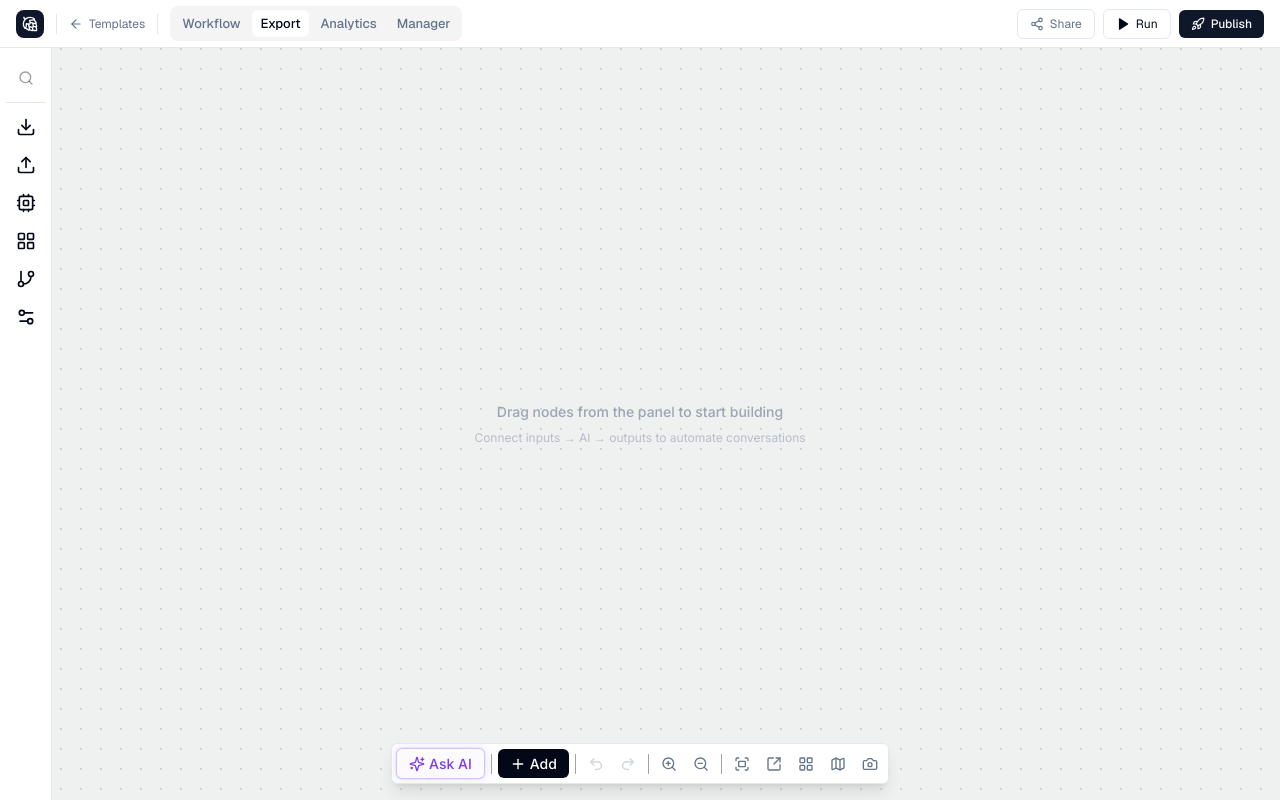
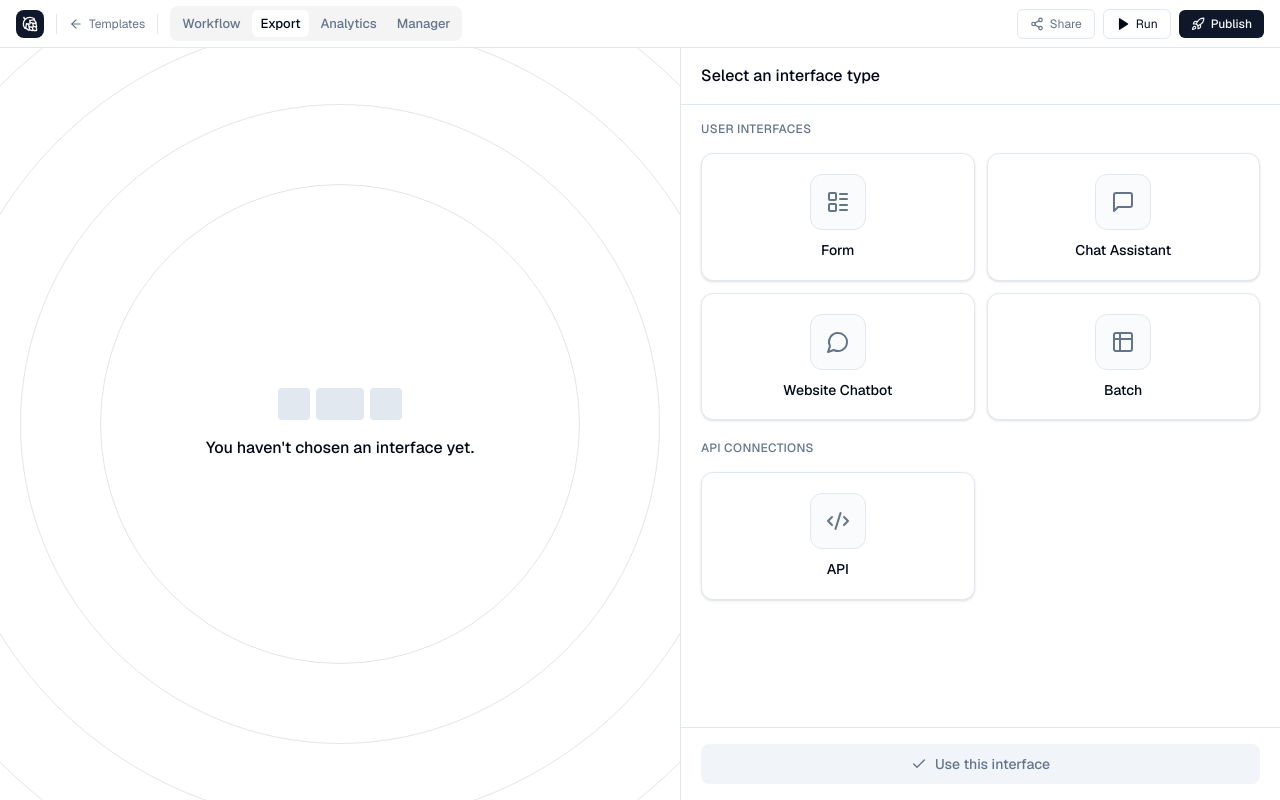
Before and after one commit to Siymiel/prune, a Next.js app in the folder apps/web/: page /builder in a window 1280 px wide. Both pictures are taken after a click on the button "Export". Built offline with nearby package versions, Linux system fonts and the light colour scheme; a web font is replaced by a local one.

Commit message:
added page for export tab

```diff
--- a/apps/web/components/builder/builder-editor.tsx
+++ b/apps/web/components/builder/builder-editor.tsx
@@ -2,7 +2,8 @@
 
 import { useState, useCallback, useEffect, useRef } from 'react';
 import { getTemplate } from '@/lib/templates';
-import { EditorTopbar } from './editor-topbar';
+import { EditorTopbar, type EditorTab } from './editor-topbar';
+import { ExportView } from './export-view';
 import { EditorSidebar } from './editor-sidebar';
 import { EditorCanvas } from './editor-canvas';
 import { NodeDetailPanel } from './panels';
@@ -112,6 +113,7 @@ export function BuilderEditor({ templateSlug }: BuilderEditorProps) {
   const template = templateSlug ? getTemplate(templateSlug) : null;
   const init = buildInitialState(templateSlug);
 
+  const [activeTab, setActiveTab] = useState<EditorTab>('workflow');
   const [nodes, setNodes] = useState<CanvasNode[]>(init.nodes);
   const [edges, setEdges] = useState<CanvasEdge[]>(init.edges);
   const [selectedNodeId, setSelectedNodeId] = useState<string | null>(null);
@@ -412,7 +414,12 @@ export function BuilderEditor({ templateSlug }: BuilderEditorProps) {
         templateSlug={templateSlug}
         onRun={runWorkflow}
         runPhase={runState.phase}
+        activeTab={activeTab}
+        onTabChange={setActiveTab}
       />
+      {activeTab === 'export' ? (
+        <ExportView />
+      ) : (
       <div className="flex flex-1 overflow-hidden relative">
         <EditorSidebar />
         <EditorCanvas
@@ -471,6 +478,7 @@ export function BuilderEditor({ templateSlug }: BuilderEditorProps) {
           )}
         </div>
       </div>
+      )}
     </>
   );
 }
--- a/apps/web/components/builder/editor-topbar.tsx
+++ b/apps/web/components/builder/editor-topbar.tsx
@@ -1,22 +1,22 @@
 'use client';
 
-import { useState } from 'react';
 import Link from 'next/link';
 import { ArrowLeft, Share2, Play, Rocket, Hop, Loader2, Check, AlertCircle } from 'lucide-react';
 import { cn } from '@/lib/utils';
 import type { RunPhase } from '@/lib/editor-nodes';
 
-type Tab = 'workflow' | 'export' | 'analytics' | 'manager';
+export type EditorTab = 'workflow' | 'export' | 'analytics' | 'manager';
 
 interface EditorTopbarProps {
   templateName: string | null;
   templateSlug: string | null;
   onRun?: () => void;
   runPhase?: RunPhase;
+  activeTab?: EditorTab;
+  onTabChange?: (tab: EditorTab) => void;
 }
 
-export function EditorTopbar({ templateName, templateSlug, onRun, runPhase = 'idle' }: EditorTopbarProps) {
-  const [activeTab, setActiveTab] = useState<Tab>('workflow');
+export function EditorTopbar({ templateName, templateSlug, onRun, runPhase = 'idle', activeTab = 'workflow', onTabChange }: EditorTopbarProps) {
 
   const backHref = templateSlug ? `/templates/${templateSlug}` : '/templates';
 
@@ -45,10 +45,10 @@ export function EditorTopbar({ templateName, templateSlug, onRun, runPhase = 'id
 
       {/* Tabs — scrollable on narrow viewports */}
       <nav className="flex items-center bg-prune-lightGray gap-0.5 sm:gap-1 p-1 rounded-lg overflow-x-auto [&::-webkit-scrollbar]:hidden shrink-0">
-        {(['workflow', 'export', 'analytics', 'manager'] as Tab[]).map((tab) => (
+        {(['workflow', 'export', 'analytics', 'manager'] as EditorTab[]).map((tab) => (
           <button
             key={tab}
-            onClick={() => setActiveTab(tab)}
+            onClick={() => onTabChange?.(tab)}
             className={cn(
               'px-1.5 sm:px-2 py-1 text-[11px] sm:text-[13px] rounded-md font-medium capitalize transition-colors whitespace-nowrap',
               activeTab === tab
--- /dev/null
+++ b/apps/web/components/builder/export-view.tsx
@@ -0,0 +1,145 @@
+"use client";
+
+import { useState } from "react";
+import { Check, Code2, Hash, LayoutList, MessageCircle, MessageSquare, Table2, Users } from "lucide-react";
+import { cn } from "@/lib/utils";
+
+type InterfaceId =
+  | "form"
+  | "chat-assistant"
+  | "website-chatbot"
+  | "batch"
+  | "api"
+
+interface InterfaceOption {
+  id: InterfaceId;
+  label: string;
+  icon: React.ElementType;
+  deprecated?: boolean;
+}
+
+const USER_INTERFACES: InterfaceOption[] = [
+  { id: "form", label: "Form", icon: LayoutList },
+  { id: "chat-assistant", label: "Chat Assistant", icon: MessageSquare },
+  { id: "website-chatbot", label: "Website Chatbot", icon: MessageCircle },
+  { id: "batch", label: "Batch", icon: Table2 },
+];
+
+const API_INTERFACES: InterfaceOption[] = [
+  { id: "api", label: "API", icon: Code2 },
+];
+
+function InterfaceCard({
+  option,
+  selected,
+  onSelect,
+}: {
+  option: InterfaceOption;
+  selected: boolean;
+  onSelect: () => void;
+}) {
+  const Icon = option.icon;
+  return (
+    <button
+      onClick={onSelect}
+      className={cn(
+        "flex flex-col items-center justify-center gap-3 p-5 rounded-xl border bg-white transition-all duration-150 text-center shadow hover:bg-prune-lightGray",
+        selected
+          ? "border-foreground ring-1 ring-foreground shadow-sm"
+          : "border-border hover:border-gray-300 hover:shadow-sm",
+      )}
+    >
+      <div className="h-14 w-14 rounded-xl bg-muted/40 border border-border flex items-center justify-center">
+        <Icon className="h-6 w-6 text-muted-foreground" />
+      </div>
+      <span className="text-sm font-medium text-foreground leading-tight">{option.label}</span>
+    </button>
+  );
+}
+
+function InterfaceGrid({ options, selected, onSelect }: {
+  options: InterfaceOption[];
+  selected: InterfaceId | null;
+  onSelect: (id: InterfaceId) => void;
+}) {
+  return (
+    <div className="grid grid-cols-2 gap-3">
+      {options.map((opt) => (
+        <InterfaceCard
+          key={opt.id}
+          option={opt}
+          selected={selected === opt.id}
+          onSelect={() => onSelect(opt.id)}
+        />
+      ))}
+    </div>
+  );
+}
+
+export function ExportView() {
+  const [selected, setSelected] = useState<InterfaceId | null>(null);
+
+  return (
+    <div className="flex flex-1 overflow-hidden font-sans font-[450]">
+      {/* Left — preview area */}
+      <div className="flex-1 flex items-center justify-center bg-background relative overflow-hidden">
+        {/* Concentric circles */}
+        {[560, 480, 400, 320, 240].map((r) => (
+          <div
+            key={r}
+            className="absolute rounded-full border-prune-borderGray border border-border/40"
+            style={{ width: r * 2, height: r * 2 }}
+          />
+        ))}
+        <div className="relative z-10 flex flex-col items-center gap-3 text-center px-8">
+          <div className="flex gap-1.5 mb-1">
+            {[0, 1, 2].map((i) => (
+              <div key={i} className={cn("rounded bg-border", i === 1 ? "h-8 w-12" : "h-8 w-8")} />
+            ))}
+          </div>
+          <p className="text-[16px] text-foreground font-medium">
+            You haven&apos;t chosen an interface yet.
+          </p>
+        </div>
+      </div>
+
+      {/* Right — selector panel */}
+      <div className="w-[600px] shrink-0 border-l bg-background flex flex-col">
+        <div className="px-5 py-4 border-b shrink-0">
+          <h2 className="text-base font-medium text-foreground">Select an interface type</h2>
+        </div>
+
+        <div className="flex-1 overflow-y-auto px-5 py-4 space-y-5">
+          <section>
+            <p className="text-xs font-medium text-muted-foreground uppercase tracking-wide mb-4">
+              User Interfaces
+            </p>
+            <InterfaceGrid options={USER_INTERFACES} selected={selected} onSelect={setSelected} />
+          </section>
+
+          <section>
+            <p className="text-xs font-medium text-muted-foreground uppercase tracking-wide mb-4">
+              API Connections
+            </p>
+            <InterfaceGrid options={API_INTERFACES} selected={selected} onSelect={setSelected} />
+          </section>
+        </div>
+
+        <div className="px-5 py-4 border-t shrink-0">
+          <button
+            disabled={!selected}
+            className={cn(
+              "w-full flex items-center justify-center gap-2 px-4 py-2.5 rounded-lg text-sm font-medium transition-colors",
+              selected
+                ? "bg-foreground text-background hover:bg-foreground/90"
+                : "bg-muted text-muted-foreground cursor-not-allowed",
+            )}
+          >
+            <Check className="h-4 w-4" />
+            Use this interface
+          </button>
+        </div>
+      </div>
+    </div>
+  );
+}
```
